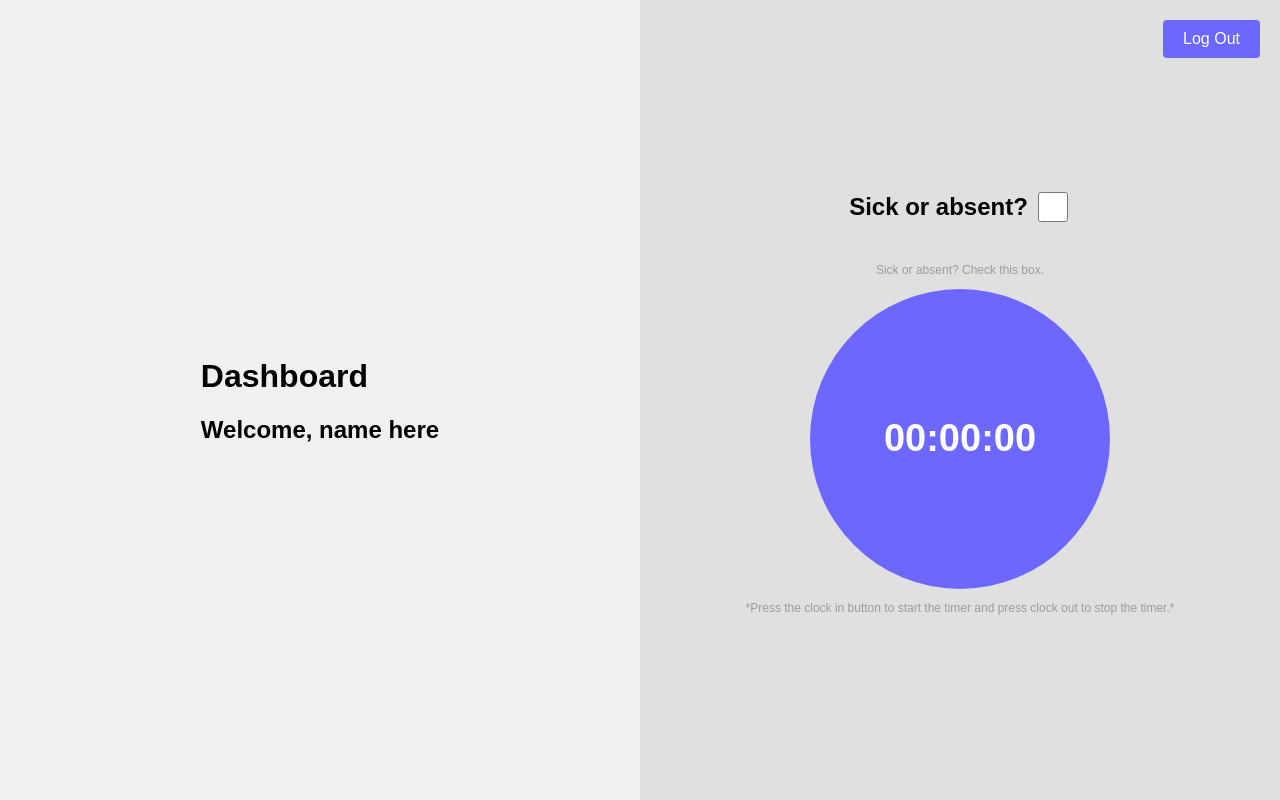
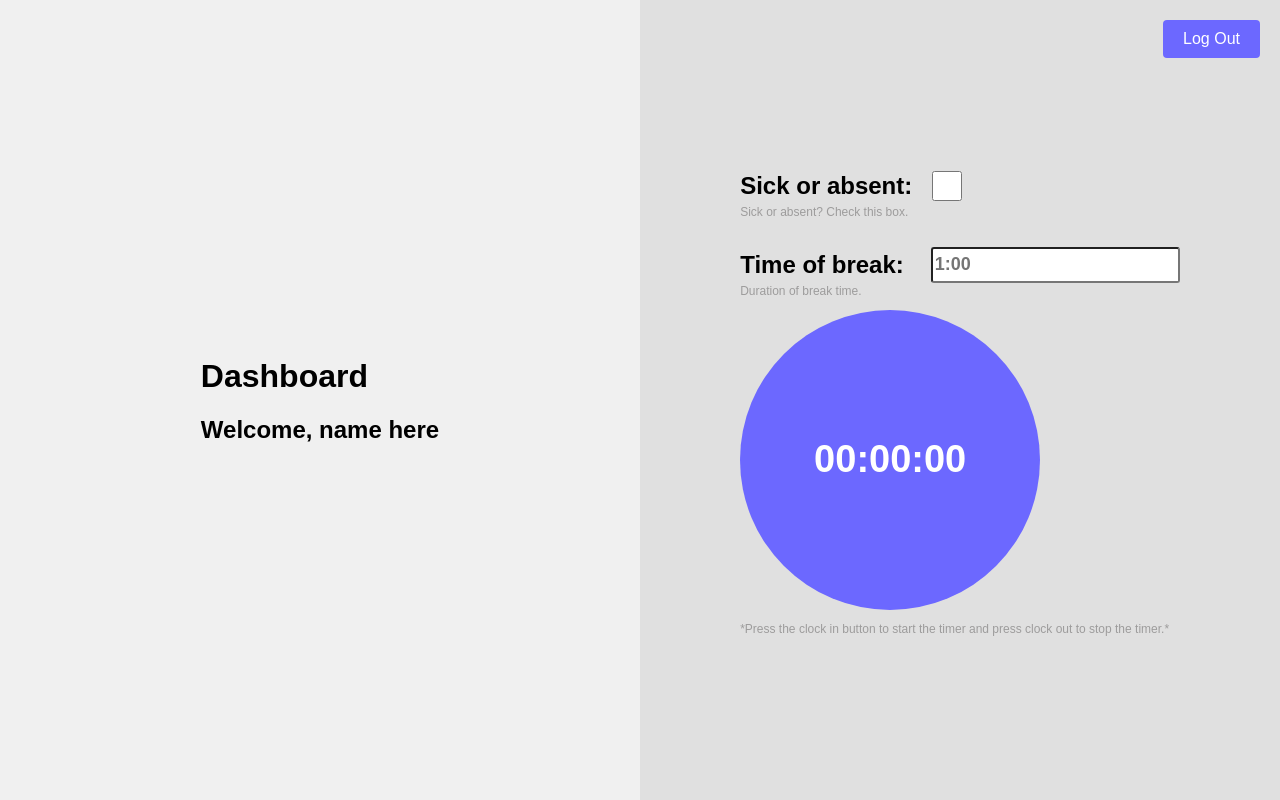
Before and after one commit to ZorroDB/webapp, a React (Create React App) app: page /dashboard in a window 1280 px wide. Built offline with nearby package versions, Linux system fonts and the light colour scheme; sample sign-in values are in the browser's storage.

Commit message:
dashboard > right side

```diff
--- a/src/frontend/screens/Dashboard.jsx
+++ b/src/frontend/screens/Dashboard.jsx
@@ -1,46 +1,43 @@
 import React, { useEffect } from 'react';
-import './scripts/calendar';
 import './styling/dashboard.css';
 
 const Dashboard = () => {
   useEffect(() => {
-    var btn = document.getElementById('btn');
+    const btn = document.getElementById('btn');
     btn.addEventListener('click', toggleTimer, false);
     return () => {
       btn.removeEventListener('click', toggleTimer);
     };
   }, []);
 
-  var timerRunning = false;
-  var timerInterval;
+  let timerRunning = false;
+  let timerInterval;
+  let hour = 0;
+  let minute = 0;
+  let second = 0;
 
-  function toggleTimer() {
+  const toggleTimer = () => {
     if (!timerRunning) {
       startTimer();
     } else {
       stopTimer();
     }
-  }
+  };
 
-  let hour = 0;
-  let minute = 0;
-  let second = 0;
-
-  function stopTimer() {
+  const stopTimer = () => {
     console.log('Timer stopped');
     clearInterval(timerInterval);
     timerRunning = false;
-    let minute = Math.floor(15 - (minute % 15));
+    minute = Math.floor(15 - (minute % 15));
     console.log(minute);
-  }
+  };
 
-  function padding(numPad) {
+  const padding = (numPad) => {
     return numPad < 10 ? '0' + numPad : numPad.toString();
-  }
+  };
 
-  function startTimer() {
+  const startTimer = () => {
     timerRunning = true;
-    // btn.style.backgroundColor = 'red';
     console.log('Timer started');
     timerInterval = setInterval(() => {
       second++;
@@ -52,21 +49,14 @@ const Dashboard = () => {
         minute = 0;
         hour++;
       }
-
-      if (minute === 8) {
-      }
-
-      // Update padded values
-      let padHour = padding(hour);
-      let padMinute = padding(minute);
-      let padSecond = padding(second);
-
-      // Update the HTML elements with the new time
+      const padHour = padding(hour);
+      const padMinute = padding(minute);
+      const padSecond = padding(second);
       document.getElementById('time_hour').innerHTML = padHour;
       document.getElementById('time_minutes').innerHTML = padMinute;
       document.getElementById('time_seconds').innerHTML = padSecond;
     }, 1000);
-  }
+  };
 
   const logout = () => {
     localStorage.removeItem('token');
@@ -85,18 +75,29 @@ const Dashboard = () => {
         <div id="calendar"></div>
       </div>
       <div className="right-half">
-        {/* Log out button */}
         <button className="logout" onClick={logout}>
           Log Out
         </button>
-        <div class="sick">
-          <div class="top-section">
-            <h2>Sick or absent?</h2>
-            <input id="input_sick" type="checkbox" required></input>
+        <div className="container-right">
+          <div className="sick">
+            <div className="top-section">
+              <h2>Sick or absent:</h2>
+              <input id="input_sick" type="checkbox" required />
             </div>
             <p id="subText">Sick or absent? Check this box.</p>
           </div>
-        {/* Clock in timer */}
+          <div className="break_time">
+            <div className="top-section">
+              <h2>Time of break:</h2>
+              <input
+                id="input_break"
+                type="number"
+                required
+                placeholder="1:00"
+              />
+            </div>
+            <p id="subText">Duration of break time.</p>
+          </div>
           <button className="timer" id="btn" type="button">
             <div className="time-measure">
               <span id="time_hour">00</span>:<span id="time_minutes">00</span>:
@@ -109,6 +110,7 @@ const Dashboard = () => {
           </p>
         </div>
       </div>
+    </div>
   );
 };
 
--- a/src/frontend/screens/styling/dashboard.css
+++ b/src/frontend/screens/styling/dashboard.css
@@ -40,32 +40,9 @@ body {
   cursor: pointer;
   transition: ease-in-out 0.4s;
 }
-.sick {
-  display: flex;
-  flex-direction: column; /* Stack children vertically */
-}
-
-.top-section {
-  display: flex;
-  align-items: center; /* Center items vertically within this container */
-  margin-bottom: 10px; /* Add some space below this section */
-}
-
-input {
-  width: 30px;
-  height: 30px;
-  border: 1px solid grey;
-  background-color: var(--secondary-color);
-  border-radius: 5px;
-  margin-left: 10px;
-}
 
 .timer:hover {
   transform: scale(1.05);
-}
-.sick {
-  display: flex;
-  align-items: center;
 }
 
 .timer > .time-measure {
@@ -99,5 +76,44 @@ input {
 #subText {
   font-size: 12px;
   color: rgb(157, 156, 156);
-  position: relative;
+  margin-top: -20px; /* Adjust space above the p element */
 }
+
+/* Inputs container */
+input::-webkit-outer-spin-button,
+input::-webkit-inner-spin-button {
+  -webkit-appearance: none;
+  margin: 0;
+}
+.sick,
+.break_time {
+  display: flex;
+  flex-direction: column;
+}
+.sick .top-section,
+.break_time .top-section {
+  display: flex;
+  align-items: center;
+  margin-bottom: 5px; /* Adjust space below this section */
+}
+
+.sick > .top-section > #input_sick {
+  margin-left: 20px;
+  width: 30px;
+  height: 30px;
+  border: 1px solid grey;
+  background-color: var(--secondary-color);
+  border-radius: 5px;
+}
+input[type='number'] {
+  -moz-appearance: textfield;
+}
+#input_break {
+  background-color: var(--primary-color);
+  border: 2px solid initial;
+  border-radius: 3px;
+  height: 30px;
+  font-size: 18px;
+  font-weight: 600;
+  margin-left: 27px;
+}
```
Lines whose indentation alone changed are shown as unchanged.
